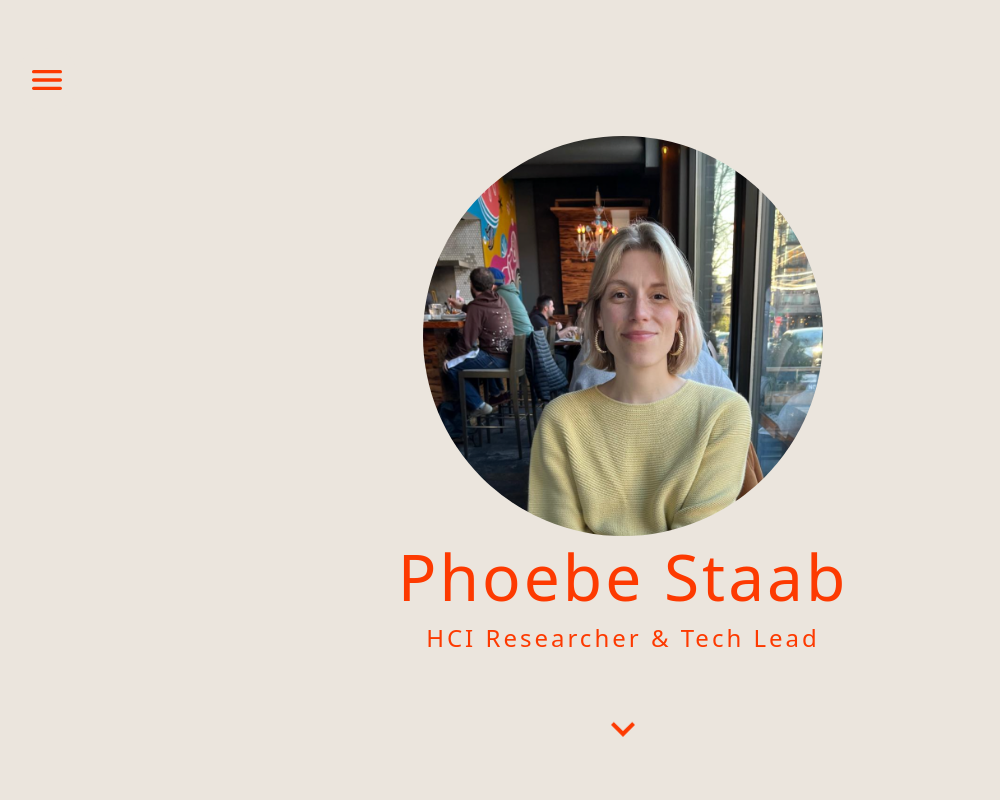
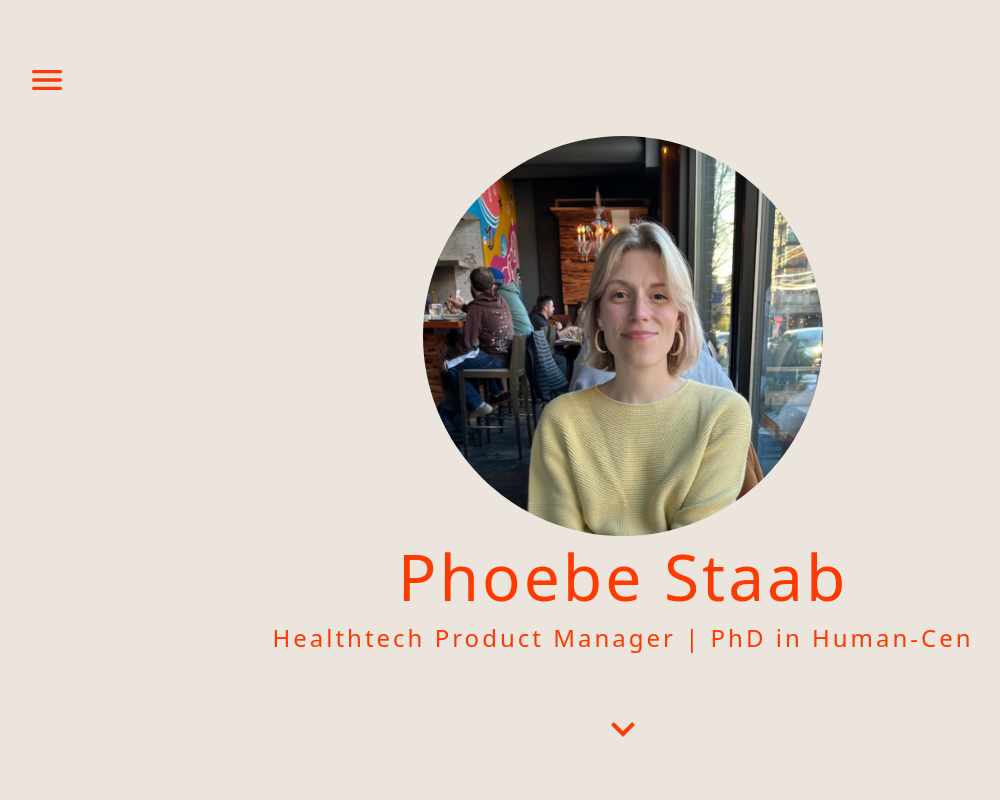
Before and after one commit to phoenixfire07/my-app, a React (Create React App) app: page / in a window 1280 px wide. Shown: the top 800 px of the page, without its empty margins (17-1017 px from the left). Built offline with nearby package versions, Linux system fonts and the light colour scheme.

Commit message:
Update Intro.js

```diff
--- a/src/components/Intro.js
+++ b/src/components/Intro.js
@@ -13,7 +13,7 @@ export default function Intro() {
                     <Typist.Delay ms={900} />
                     <h1 className="name-heading">Phoebe Staab</h1>
                     <Typist.Delay ms={500} />
-                    <h6 className="role-heading">HCI Researcher & Tech Lead</h6>
+                    <h6 className="role-heading">Healthtech Product Manager | PhD in Human-Centered Computing</h6>
                 </Typist>
             </div>
         </div>
```
